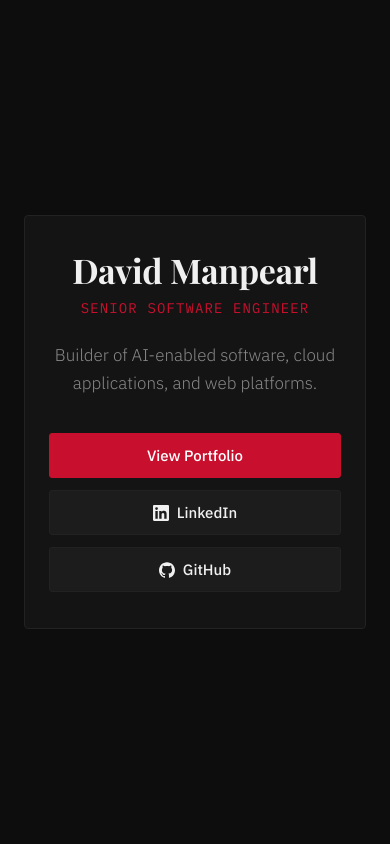
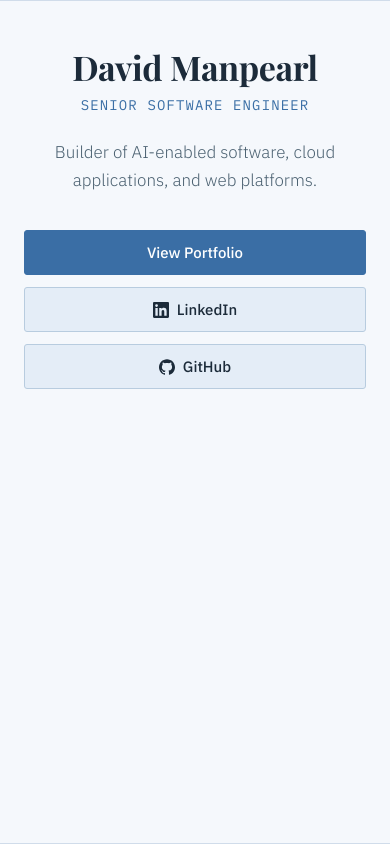
Before and after one commit to dmanpearl/manpearl-website, a plain HTML site: page index.html in a window 390 px wide. Drawn offline with nearby package versions, Linux system fonts and the light colour scheme.

Commit message:
style(theme): switch to coastal light blue palette

```diff
--- a/style.css
+++ b/style.css
@@ -1,14 +1,17 @@
-/* CSS variables - dark theme */
+/* CSS variables - coastal light theme */
 :root {
-  --bg: #0d0d0d;
-  --surface: #141414;
-  --border: #222;
-  --text-primary: #f0f0f0;
-  --text-secondary: #888;
-  --accent: #c8102e;
-  --accent-hover: #e01030;
-  --btn-secondary-bg: #1c1c1c;
-  --btn-secondary-hover: #252525;
+  --bg: #eaf0f7;
+  --surface: #f5f8fc;
+  --border: #d0dcea;
+  --text-primary: #1c2b3a;
+  --text-secondary: #4a6070;
+  --accent: #3a6ea5;
+  --accent-hover: #2f5a8a;
+  --btn-secondary-bg: #e4edf7;
+  --btn-secondary-hover: #d6e4f0;
+  --btn-secondary-text: #1c2b3a;
+  --btn-secondary-border: #b8ccdf;
+  --title-color: #3a6ea5;
   --font-serif: "Playfair Display", Georgia, serif;
   --font-sans: "IBM Plex Sans", system-ui, sans-serif;
   --font-mono: "IBM Plex Mono", monospace;
@@ -72,7 +75,7 @@ body {
   font-size: 0.875rem;
   letter-spacing: 0.08em;
   text-transform: uppercase;
-  color: var(--accent);
+  color: var(--title-color);
   margin-bottom: 1.5rem;
 }
 
@@ -128,8 +131,8 @@ body {
 /* Secondary button - ghost style */
 .btn-secondary {
   background-color: var(--btn-secondary-bg);
-  color: var(--text-primary);
-  border: 1px solid var(--border);
+  color: var(--btn-secondary-text);
+  border: 1px solid var(--btn-secondary-border);
 }
 
 .btn-secondary:hover {
@@ -145,8 +148,16 @@ body {
 
 /* Mobile */
 @media (max-width: 520px) {
+  .shell {
+    padding: 0;
+    align-items: stretch;
+  }
+
   .card {
-    padding: 2.25rem 1.5rem;
+    border-radius: 0;
+    border-left: none;
+    border-right: none;
+    padding: 3rem 1.5rem;
   }
 
   .name {
```
